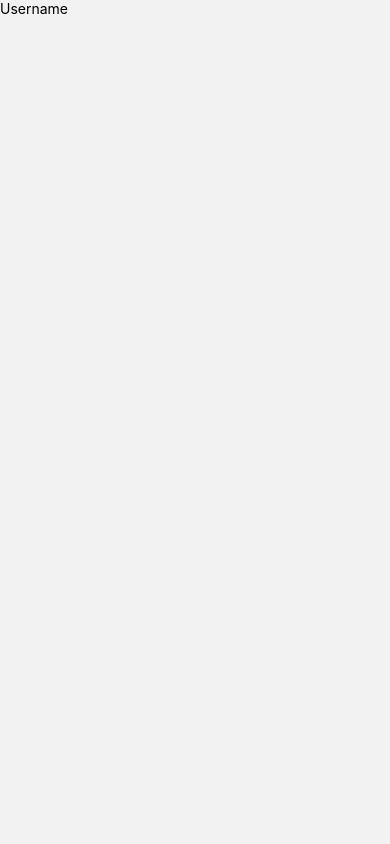
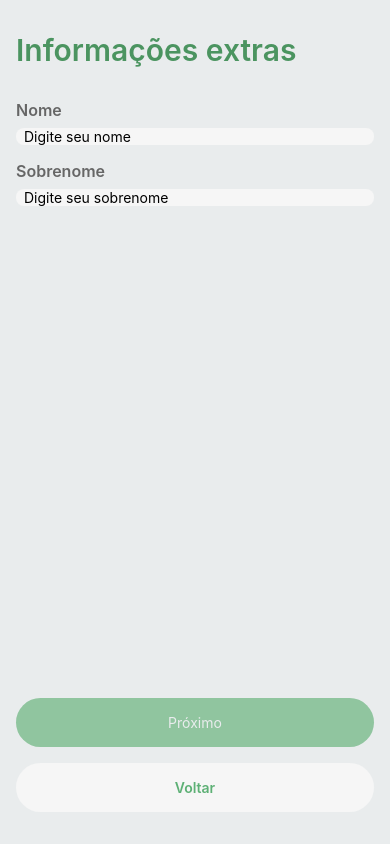
Before and after one commit to pedroviana71/mobilitsApp, a React Native app: screen /UserNames in a window 390 px wide. Built offline with nearby package versions, Linux system fonts and the light colour scheme.

Commit message:
fixed userCredentials and created userNames

```diff
--- a/components/login/signUp/CarInformartions.tsx
+++ b/components/login/signUp/CarInformartions.tsx
@@ -1,8 +1,16 @@
 import React from 'react';
-import {View} from 'react-native';
+import {Text, View} from 'react-native';
+import {useSelector} from 'react-redux';
 
 const CarInformartions = () => {
-  return <View>Car Info</View>;
+  const states = useSelector(state => state);
+
+  console.log(states);
+  return (
+    <View>
+      <Text>teste</Text>
+    </View>
+  );
 };
 
 export default CarInformartions;
--- a/components/login/signUp/UserCredentials.tsx
+++ b/components/login/signUp/UserCredentials.tsx
@@ -1,7 +1,7 @@
 import React, {useEffect, useState} from 'react';
 import {StyleSheet, Text, TextInput, View} from 'react-native';
 import {useDispatch} from 'react-redux';
-import {setUserEmail} from '../../../features/userSlice';
+import {setUserEmail, setUserPassword} from '../../../features/userSlice';
 import {NativeStackNavigationProp} from '@react-navigation/native-stack';
 import {RootStackParamList} from '../../../App';
 import AppButton from '../../custom/Button';
@@ -14,7 +14,7 @@ const UserCredentials = ({navigation}: UserCredentialsProps) => {
   const [email, setEmail] = useState('');
   const [password, setPassword] = useState('');
   const [passwordConfirmation, setPasswordConfirmation] = useState('');
-  const [isPasswordValid, setIsPasswordValid] = useState(true);
+  const [passwordMatchs, setPasswordMatchs] = useState(true);
   const [canSubmit, setCanSubmit] = useState(false);
   const dispatch = useDispatch();
 
@@ -31,29 +31,27 @@ const UserCredentials = ({navigation}: UserCredentialsProps) => {
   };
 
   const handlePassword = (pwd: string) => {
-    setIsPasswordValid(true);
+    setPasswordMatchs(true);
     setPassword(pwd);
   };
 
   const handlePasswordConfirmation = (confirmPwd: string) => {
-    setIsPasswordValid(true);
+    setPasswordMatchs(true);
     setPasswordConfirmation(confirmPwd);
   };
 
   const handleSubmit = () => {
     if (password !== passwordConfirmation) {
-      setIsPasswordValid(false);
+      setPasswordMatchs(false);
+      return;
     }
 
     if (!canSubmit) {
       return;
     }
 
-    if (!isPasswordValid) {
-      return;
-    }
-
     dispatch(setUserEmail(email));
+    dispatch(setUserPassword(password));
     navigation.navigate('UserNames');
   };
 
@@ -63,9 +61,10 @@ const UserCredentials = ({navigation}: UserCredentialsProps) => {
 
   return (
     <View style={styles.container}>
+      <View style={styles.inputsContainer}>
+        <Text style={styles.title}>Criar conta</Text>
         <View>
-        <Text style={styles.title}>Criar conta</Text>
-        <View style={styles.inputsContainer}>
+          <Text style={styles.label}>Email</Text>
           <TextInput
             placeholder="Email"
             onChangeText={handleEmail}
@@ -73,23 +72,33 @@ const UserCredentials = ({navigation}: UserCredentialsProps) => {
             style={styles.input}
             autoCapitalize="none"
           />
-          <View style={!isPasswordValid && styles.inputView}>
+        </View>
+        <View style={styles.inputsContainer}>
+          <View>
+            <Text style={styles.label}>Senha</Text>
+            <View style={!passwordMatchs && styles.inputView}>
               <TextInput
                 placeholder="Senha"
                 onChangeText={handlePassword}
                 value={password}
                 style={styles.input}
                 secureTextEntry
+                autoCapitalize="none"
               />
             </View>
-          <View style={!isPasswordValid && styles.inputView}>
+          </View>
+          <View>
+            <Text style={styles.label}>Repita a senha</Text>
+            <View style={!passwordMatchs && styles.inputView}>
               <TextInput
                 placeholder="Digite a senha novamente"
                 onChangeText={handlePasswordConfirmation}
                 value={passwordConfirmation}
                 style={styles.input}
                 secureTextEntry
+                autoCapitalize="none"
               />
+            </View>
           </View>
         </View>
       </View>
@@ -136,6 +145,12 @@ const styles = StyleSheet.create({
     borderRadius: 8,
     borderColor: 'red',
   },
+  label: {
+    fontSize: 16,
+    fontWeight: '600',
+    color: '#666666',
+    marginBottom: 8,
+  },
   input: {
     backgroundColor: '#F6F6F6',
     borderRadius: 8,
--- a/components/login/signUp/UserNames.tsx
+++ b/components/login/signUp/UserNames.tsx
@@ -1,16 +1,127 @@
-import React from 'react';
-import {Text, View} from 'react-native';
-import {useSelector} from 'react-redux';
-import {RootState} from '../../../app/store';
+import React, {useEffect, useState} from 'react';
+import {StyleSheet, Text, TextInput, View} from 'react-native';
+import {useDispatch} from 'react-redux';
+import {NativeStackNavigationProp} from '@react-navigation/native-stack';
+import {RootStackParamList} from '../../../App';
+import AppButton from '../../custom/Button';
+import {setUserFirstName, setUserLastName} from '../../../features/userSlice';
 
-const UserNames = () => {
-  const user = useSelector((state: RootState) => state.user);
-  console.log(user);
+type UserCredentialsProps = {
+  navigation: NativeStackNavigationProp<RootStackParamList, 'UserCredentials'>;
+};
+
+const UserNames = ({navigation}: UserCredentialsProps) => {
+  const [name, setName] = useState('');
+  const [lastName, setLastName] = useState('');
+  const [canSubmit, setCanSubmit] = useState(false);
+
+  useEffect(() => {
+    if (name && lastName) {
+      setCanSubmit(true);
+    } else {
+      setCanSubmit(false);
+    }
+  }, [name, lastName]);
+
+  const dispatch = useDispatch();
+
+  const handleName = (userName: string) => {
+    setName(userName);
+  };
+
+  const handleLastName = (userLastName: string) => {
+    setLastName(userLastName);
+  };
+
+  const handleSubmit = () => {
+    if (!name || !lastName) {
+      return;
+    }
+
+    dispatch(setUserFirstName(name));
+    dispatch(setUserLastName(lastName));
+    navigation.navigate('CarInformations');
+  };
+
+  const handleGoBack = () => {
+    navigation.goBack();
+  };
+
   return (
-    <View>
-      <Text>Username</Text>
+    <View style={styles.container}>
+      <View>
+        <Text style={styles.title}>Informações extras</Text>
+        <View style={styles.inputsContainer}>
+          <View>
+            <Text style={styles.label}>Nome</Text>
+            <TextInput
+              placeholder="Digite seu nome"
+              onChangeText={handleName}
+              style={styles.input}
+            />
+          </View>
+          <View>
+            <Text style={styles.label}>Sobrenome</Text>
+            <TextInput
+              placeholder="Digite seu sobrenome"
+              onChangeText={handleLastName}
+              style={styles.input}
+            />
+          </View>
+        </View>
+      </View>
+      <View style={styles.buttonContainer}>
+        <AppButton
+          onPress={handleSubmit}
+          title="Próximo"
+          textColor="#E9ECED"
+          backgroundColor={canSubmit ? '#5DB075' : '#90C59F'}
+        />
+        <AppButton
+          onPress={handleGoBack}
+          title="Voltar"
+          backgroundColor="#F6F6F6"
+          textColor="#5DB075"
+          fontWeight="600"
+        />
+      </View>
     </View>
   );
 };
 
 export default UserNames;
+
+const styles = StyleSheet.create({
+  container: {
+    flex: 1,
+    paddingHorizontal: 16,
+    paddingTop: 32,
+    backgroundColor: '#E9ECED',
+    justifyContent: 'space-between',
+  },
+  inputsContainer: {
+    gap: 16,
+  },
+  title: {
+    fontSize: 30,
+    fontWeight: '600',
+    color: '#4B9460',
+    marginBottom: 32,
+  },
+  label: {
+    fontSize: 16,
+    fontWeight: '600',
+    color: '#666666',
+    marginBottom: 8,
+  },
+  input: {
+    backgroundColor: '#F6F6F6',
+    borderRadius: 8,
+    paddingLeft: 8,
+  },
+  buttonContainer: {
+    width: '100%',
+    gap: 16,
+    marginBottom: 32,
+  },
+});
```
Lines whose indentation alone changed are shown as unchanged.
